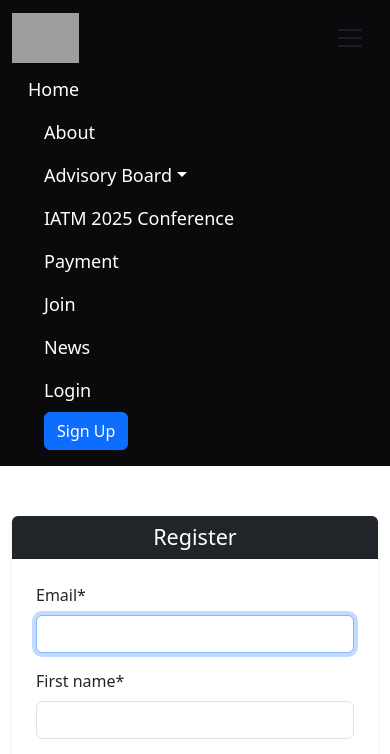
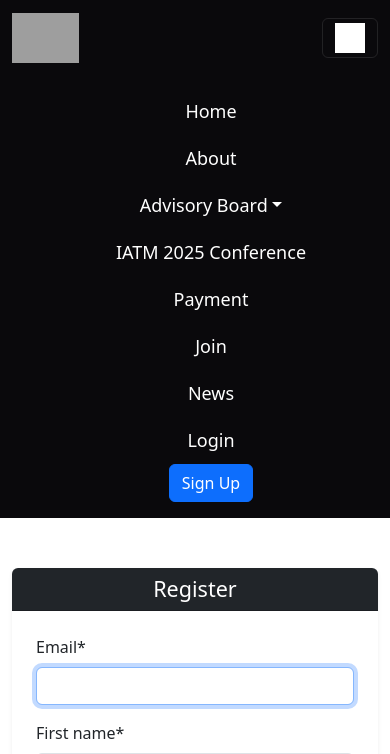
Before and after one commit to Prakhar6/IATM-Conference-Management-Tool, a Django app: page /accounts/register/ in a window 390 px wide, after a click that opens the changed part. Shown: the top 754 px of the page. Run offline with Django 5.2, Linux system fonts and the light colour scheme; some libraries are stand-ins or nearby versions; grey boxes are pictures that could not be loaded.

Commit message:
Fixed mobile navbar + visibility issues

```diff
--- a/cmt project/static/css/base_style.css
+++ b/cmt project/static/css/base_style.css
@@ -2,51 +2,46 @@ html {
   font-family: 'Roboto', sans-serif;
 }
 
-.navbar{
+.navbar {
     background-color: #0A090C;
 }
 
 .navbar-brand .logo {
     max-height: 50px;
     width: auto;
-
 }
 
-/* Link styling */
+
+.navbar-nav .nav-item {
+    margin-left: 1rem;
+}
+
+
 .nav-link {
     color: white;
     font-size: 18px;
 }
+
 .nav-link:hover {
     color: #5a5a5a;
 }
 
-.navbar-nav .nav-item + .nav-item {
-    margin-left: 1rem;
+
+.nav-item .active {
+    color: #00aaff !important;
 }
 
 
-
-.hero-half {
-  position: relative;
-  height: 50vh;
-  min-height: 300px;
-  background: url('images/hero-bg.jpg')
-    center/cover no-repeat;
+.navbar-toggler-icon {
+    background-color: white;
 }
 
-.hero-half .overlay {
-  position: absolute;
-  inset: 0;
-  background: rgba(0, 0, 0, 0.4);
+/* Mobile adjustments */
+@media (max-width: 767px) {
+    .navbar-nav {
+        text-align: center;
+    }
+    .nav-link {
+        padding: 10px 0;
+    }
 }
-
-.hero-half .content {
-  position: relative;
-  z-index: 1;
-}
-
-.hero-half h1,
-.hero-half p {
-  text-shadow: 1px 1px 4px rgba(0, 0, 0, 0.7);
-}
--- a/cmt project/templates/base.html
+++ b/cmt project/templates/base.html
@@ -6,7 +6,7 @@
     <meta name="viewport" content="width=device-width, initial-scale=1.0">
     <title></title>
 
-    <!--Boostrap 5-->
+    <!--Bootstrap 5-->
     <link href="https://cdn.jsdelivr.net/npm/bootstrap@5.3.7/dist/css/bootstrap.min.css" rel="stylesheet" integrity="sha384-LN+7fdVzj6u52u30Kp6M/trliBMCMKTyK833zpbD+pXdCLuTusPj697FH4R/5mcr" crossorigin="anonymous">
     <script src="https://cdn.jsdelivr.net/npm/bootstrap@5.3.7/dist/js/bootstrap.bundle.min.js" integrity="sha384-ndDqU0Gzau9qJ1lfW4pNLlhNTkCfHzAVBReH9diLvGRem5+R9g2FzA8ZGN954O5Q" crossorigin="anonymous"></script>
 
@@ -17,27 +17,15 @@
 <body>
 
     <!--Navbar-->
-<nav class="navbar navbar-expand-lg">
+    <nav class="navbar navbar-expand-lg navbar-dark">
       <div class="container-fluid">
         <!-- 1) Logo on the left -->
         <a class="navbar-brand" href="index.html">
-      <img
-        src="images/IATM-White Logo without bg.png"
-        alt="IATM Logo"
-        class="logo"
-      >
+          <img src="images/IATM-White Logo without bg.png" alt="IATM Logo" class="logo">
         </a>
 
         <!-- 2) Toggler for mobile -->
-    <button
-      class="navbar-toggler"
-      type="button"
-      data-bs-toggle="collapse"
-      data-bs-target="#mainNavbar"
-      aria-controls="mainNavbar"
-      aria-expanded="false"
-      aria-label="Toggle navigation"
-    >
+        <button class="navbar-toggler" type="button" data-bs-toggle="collapse" data-bs-target="#mainNavbar" aria-controls="mainNavbar" aria-expanded="false" aria-label="Toggle navigation">
           <span class="navbar-toggler-icon"></span>
         </button>
 
@@ -45,20 +33,16 @@
         <div class="collapse navbar-collapse" id="mainNavbar">
           <ul class="navbar-nav ms-auto mb-2 mb-lg-0 align-items-lg-center">
             <li class="nav-item">
+              <a class="nav-link ps-3"></a>
+            </li>
+            <li class="nav-item">
               <a class="nav-link ps-3" href="#">Home</a>
             </li>
             <li class="nav-item">
               <a class="nav-link ps-3" href="#">About</a>
             </li>
             <li class="nav-item dropdown">
-          <a
-            class="nav-link dropdown-toggle ps-3"
-            href="#"
-            id="advisoryDropdown"
-            role="button"
-            data-bs-toggle="dropdown"
-            aria-expanded="false"
-          >Advisory Board</a>
+              <a class="nav-link dropdown-toggle ps-3" href="#" id="advisoryDropdown" role="button" data-bs-toggle="dropdown" aria-expanded="false">Advisory Board</a>
               <ul class="dropdown-menu" aria-labelledby="advisoryDropdown">
                 <li><a class="dropdown-item" href="#">Message from the Chairman</a></li>
                 <li><a class="dropdown-item" href="#">Advisory Board Members</a></li>
```
Also changed, not shown: cmt project/db.sqlite3. Lines whose indentation alone changed are shown as unchanged.
